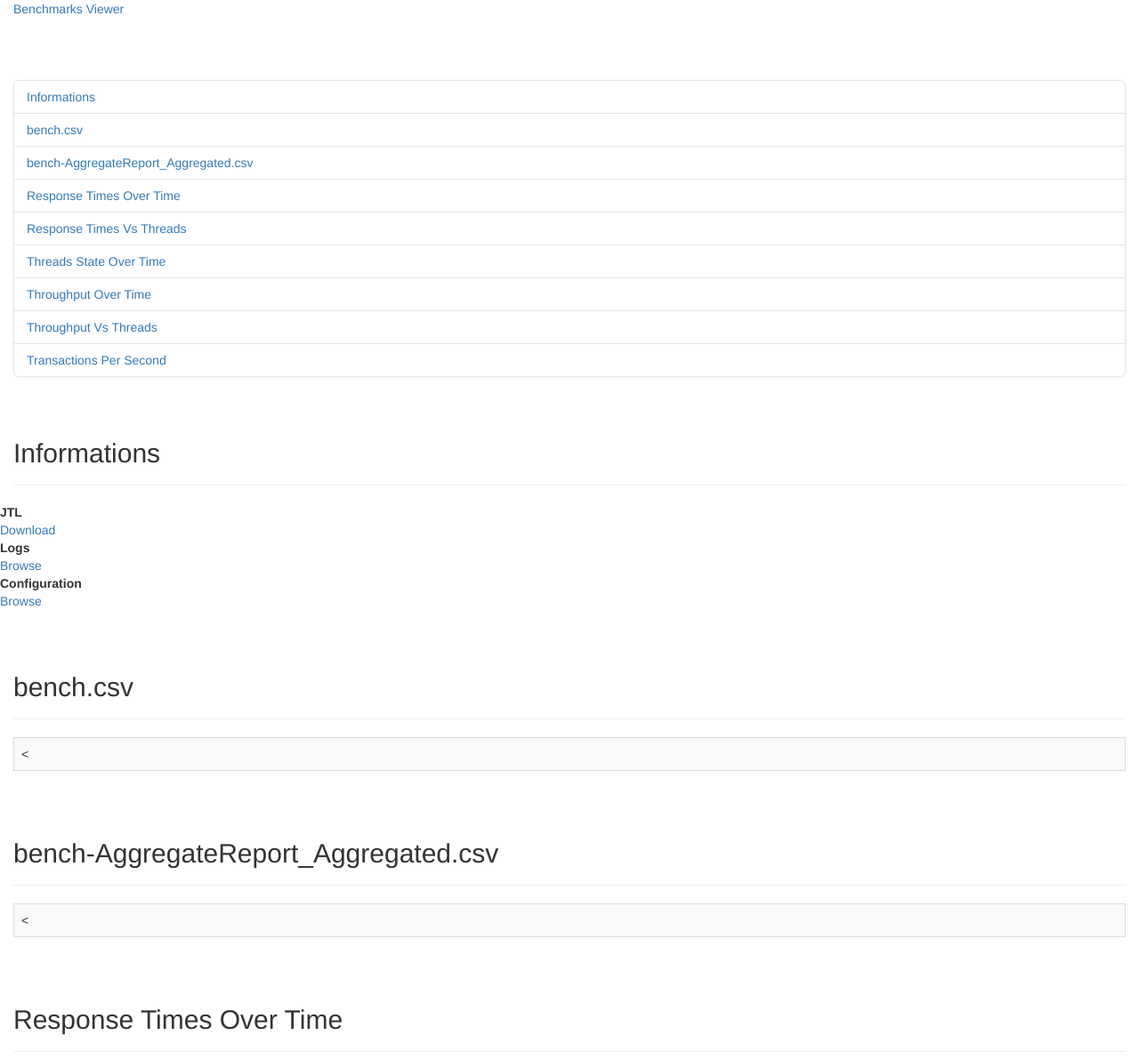
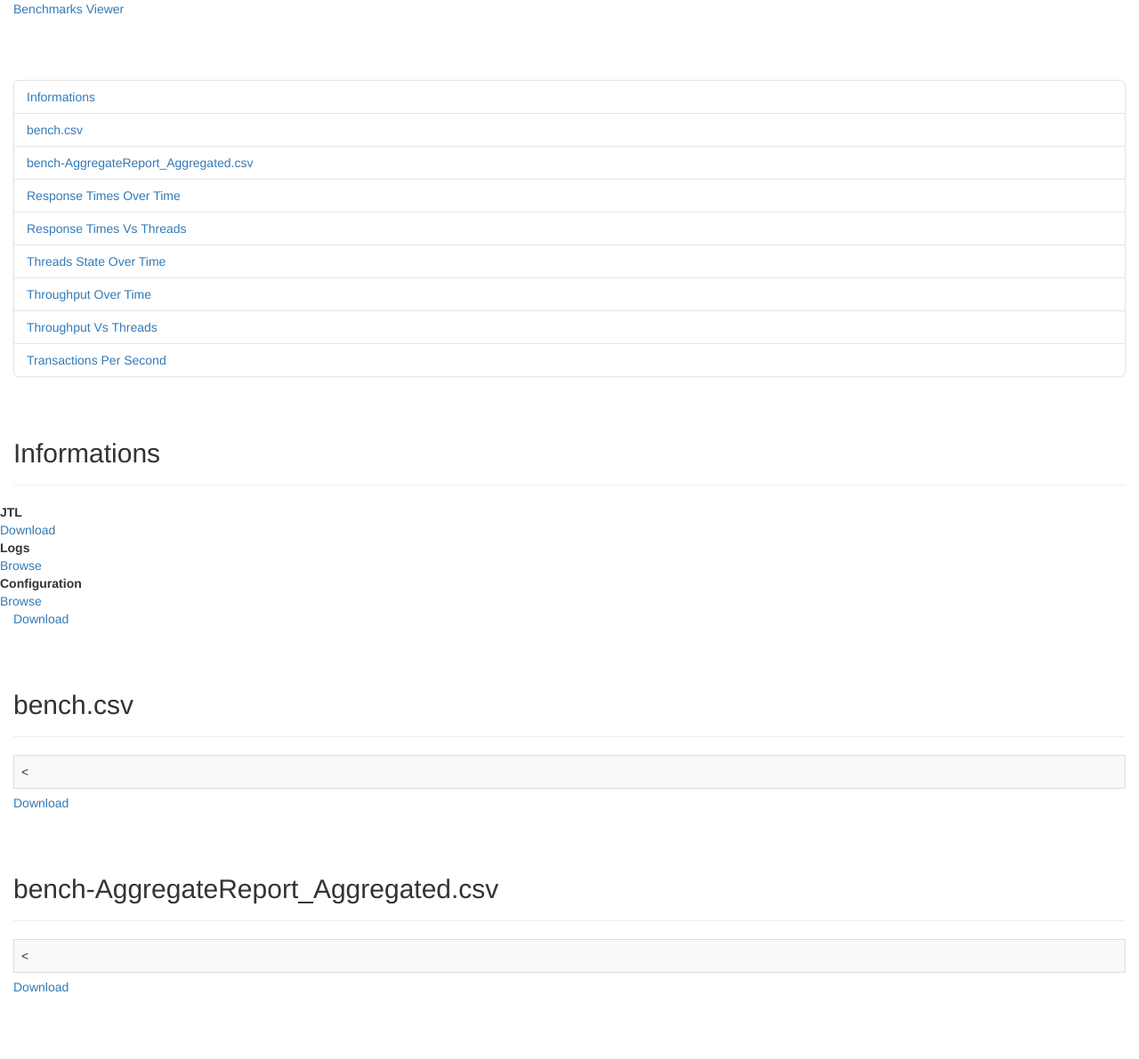
Before and after one commit to exoplatform/benchmarks-viewer, a PHP site: page /bench.php?benchmark=1 in a window 1280 px wide. Shown: the top 1191 px of the page at 89% size. Run offline with PHP 8.4, Linux system fonts and the light colour scheme; data that the repository does not hold is empty; some libraries are stand-ins or nearby versions.

Commit message:
Add DL links

```diff
--- a/bench.php
+++ b/bench.php
@@ -163,6 +163,7 @@ header("Pragma: no-cache"); // HTTP/1.0
                 }
                 ?>
                   <?=viewinfo($benchmarksDirectory."/".$benchmark."/jmeter-results/bench.jtl.info.txt")?>
+                  <a href="<?=$benchmarksURL."/".$benchmark?>/jmeter-results/bench.jtl.info.txt"><i class="icon-chevron-right"></i> Download</a>
                 </div>
               </div>
             </section>
@@ -195,6 +196,7 @@ header("Pragma: no-cache"); // HTTP/1.0
                   <table class="table table-striped table-bordered table-hover">
                     <?=viewsemicoloncsv($benchmarksDirectory."/".$benchmark."/jmeter-results/bench.jtl.csv")?>
                   </table>
+                  <a href="<?=$benchmarksURL."/".$benchmark?>/jmeter-results/bench.jtl.csv"><i class="icon-chevron-right"></i> Download</a>
                 </div>
               </div>
             </section>
@@ -207,6 +209,7 @@ header("Pragma: no-cache"); // HTTP/1.0
                   <table class="table table-striped table-bordered table-hover">
                     <?=viewcommacsv($benchmarksDirectory."/".$benchmark."/jmeter-results/bench-AggregateReport_Aggregated.csv")?>
                   </table>
+                  <a href="<?=$benchmarksURL."/".$benchmark?>/jmeter-results/bench-AggregateReport_Aggregated.csv"><i class="icon-chevron-right"></i> Download</a>
                 </div>
               </div>
             </section>
```
